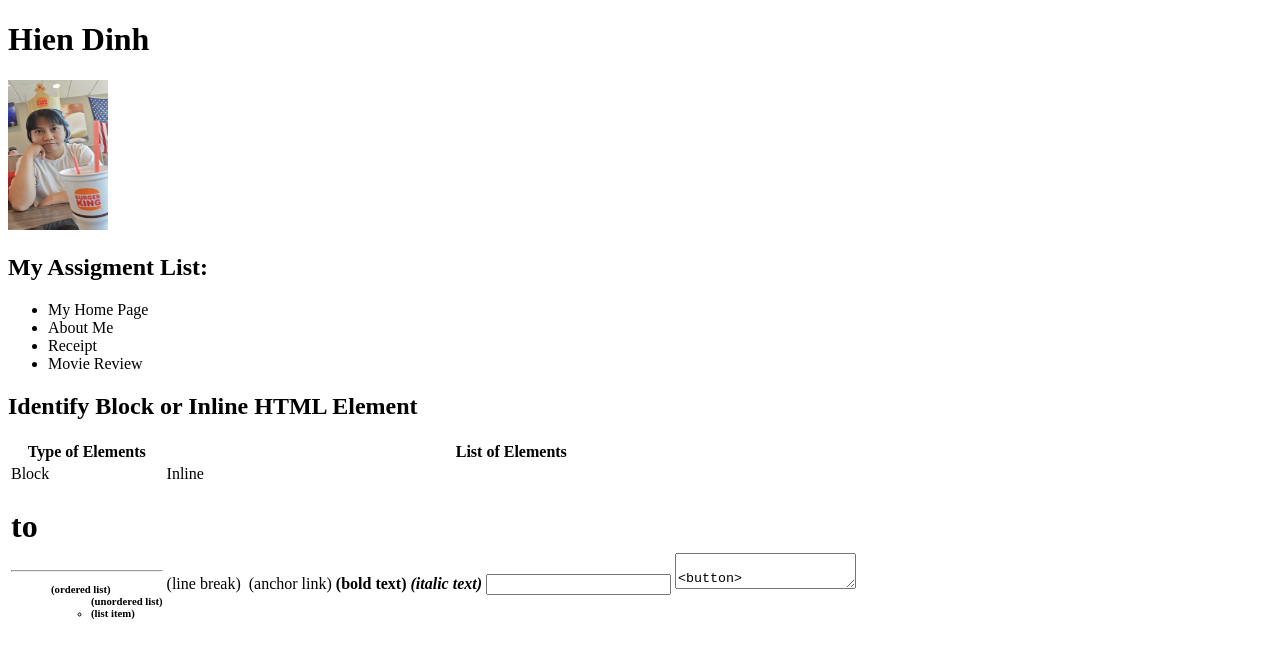
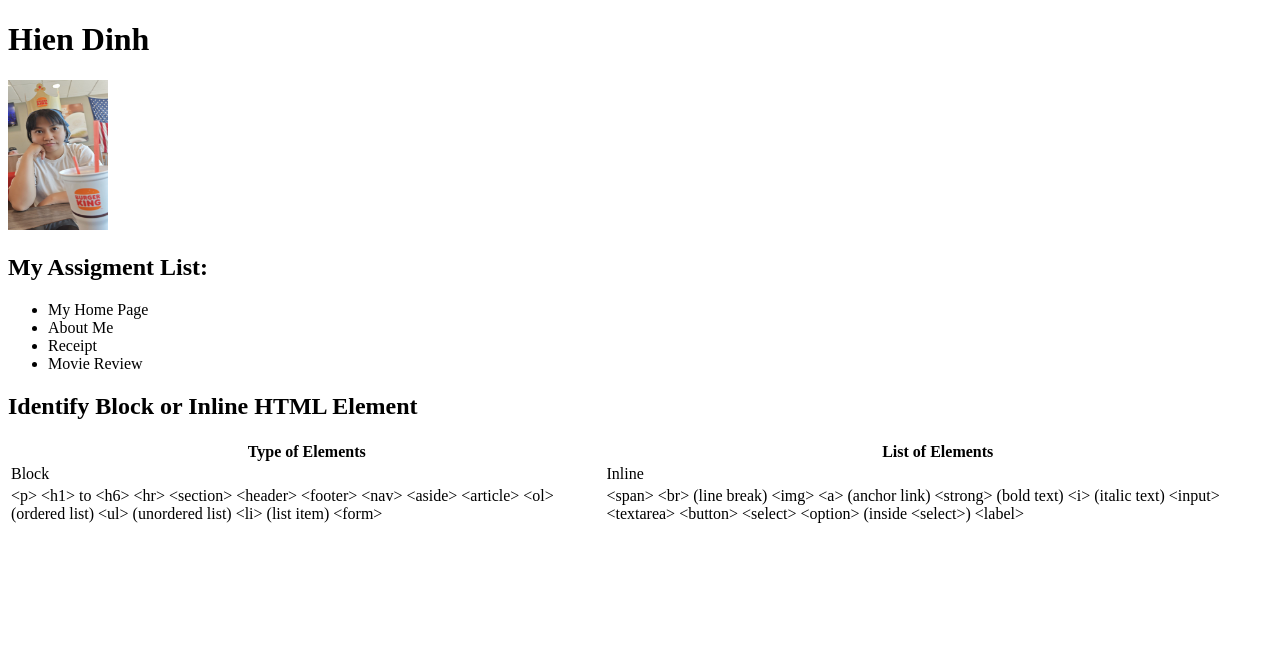
Before and after one commit to HienDinh3010/hiendinh3010.github.io, a plain HTML site: page index.html in a window 1280 px wide. Drawn offline with Linux system fonts and the light colour scheme.

Commit message:
By pass html tabs

```diff
--- a/index.html
+++ b/index.html
@@ -28,34 +28,35 @@
         </tr>
         <tr>
             <td>
-                    <p>
-                    <h1> to <h6>
-                    <hr>
-                    <section>
-                    <header>
-                    <footer>
-                    <nav>
-                    <aside>
-                    <article>
-                    <ol> (ordered list)
-                    <ul> (unordered list)
-                    <li> (list item)
-                    <form>
+                &lt;p&gt;
+                &lt;h1&gt; to &lt;h6&gt;
+                &lt;hr&gt;
+                &lt;section&gt;
+                &lt;header&gt;
+                &lt;footer&gt;
+                &lt;nav&gt;
+                &lt;aside&gt;
+                &lt;article&gt;
+                &lt;ol&gt; (ordered list)
+                &lt;ul&gt; (unordered list)
+                &lt;li&gt; (list item)
+                &lt;form&gt;
             </td>
             <td>
-                    <span>
-                    <br> (line break)
-                    <img>
-                    <a> (anchor link)
-                    <strong> (bold text)
-                    <i> (italic text)
-                    <input>
-                    <textarea>
-                    <button>
-                    <select>
-                    <option> (inside <select>)
-                    <label>
+                &lt;span&gt;
+                &lt;br&gt; (line break)
+                &lt;img&gt;
+                &lt;a&gt; (anchor link)
+                &lt;strong&gt; (bold text)
+                &lt;i&gt; (italic text)
+                &lt;input&gt;
+                &lt;textarea&gt;
+                &lt;button&gt;
+                &lt;select&gt;
+                &lt;option&gt; (inside &lt;select&gt;)
+                &lt;label&gt;
             </td>
+
         </tr>
     </table>
 </body>
```
